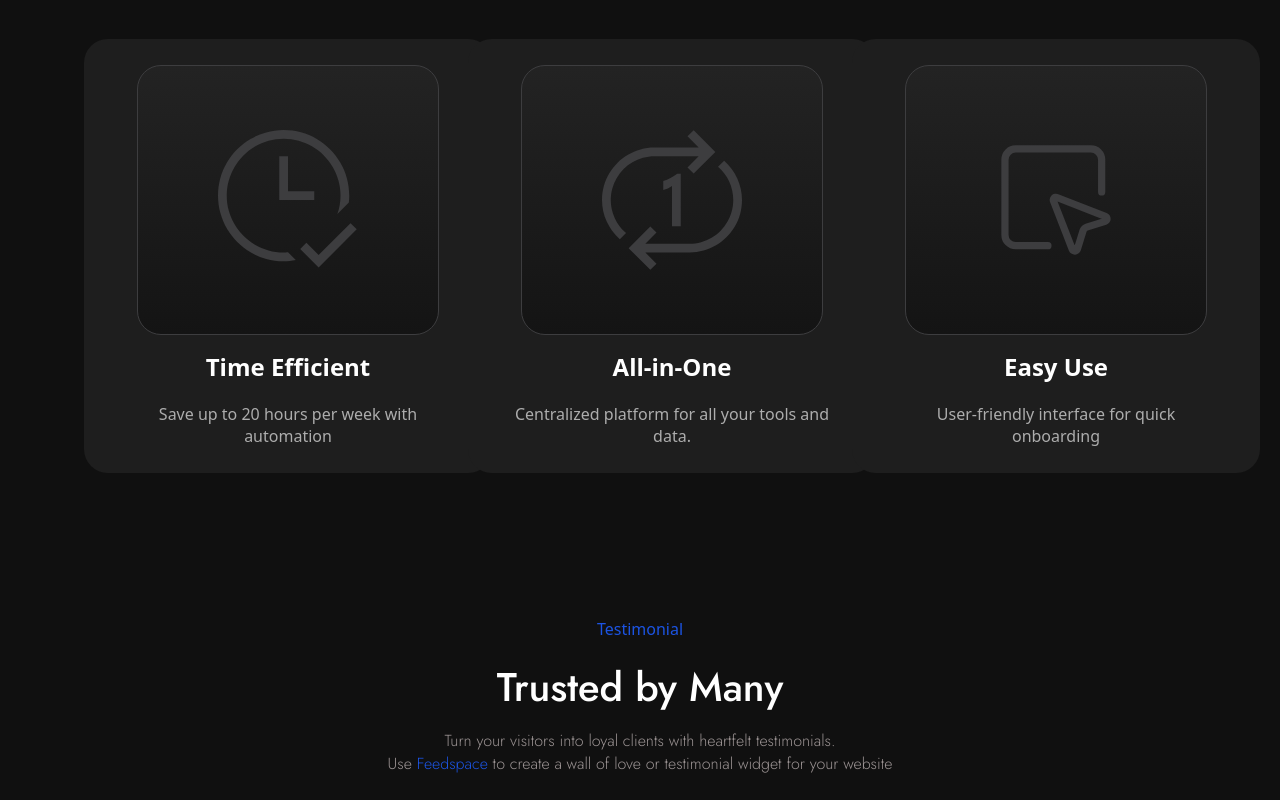
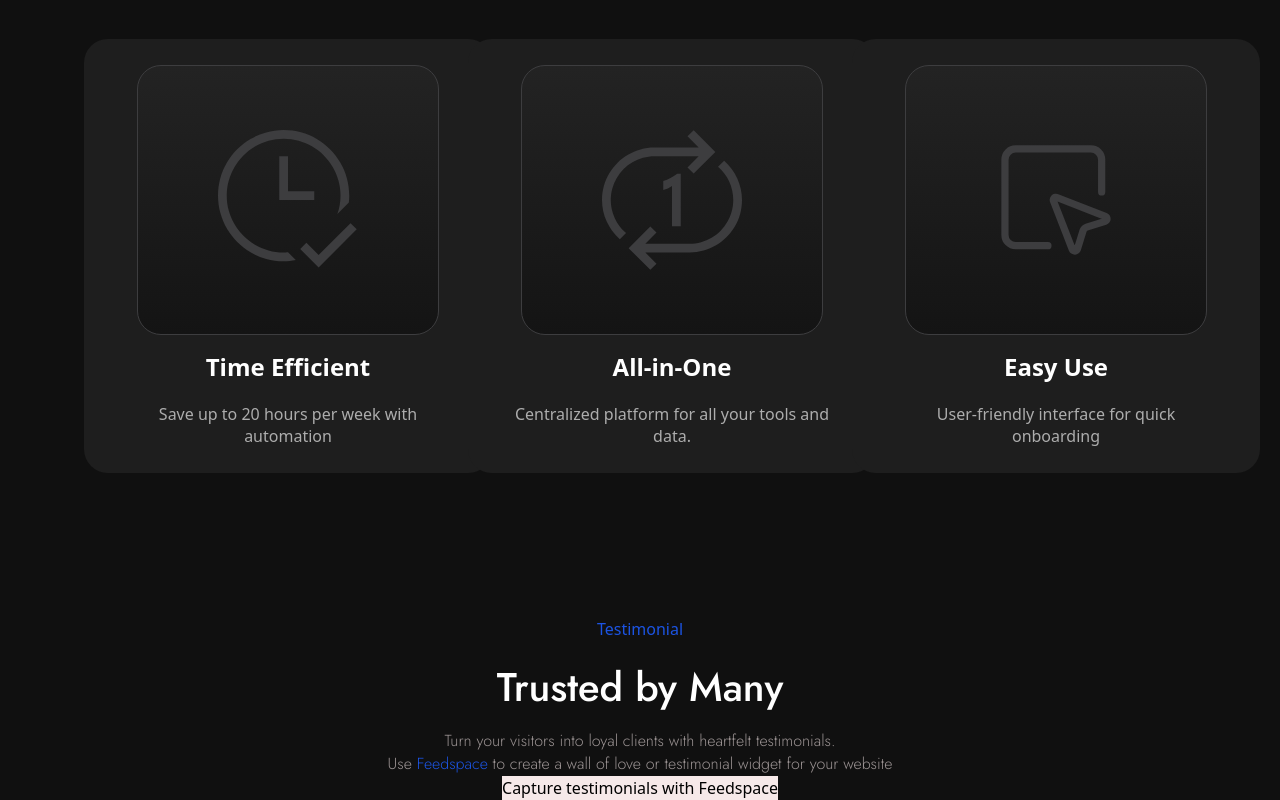
Before and after one commit to berkcantelseren/Bays, a Next.js app: page / in a window 1280 px wide. Shown: the part 2311-3111 px from the top of the page. Before the commit the page ends 3087 px from the top, so only its background shows below. Built offline with nearby package versions, Linux system fonts and the light colour scheme.

Commit message:
added button for testimonial part

```diff
--- a/app/components/Home/Testimonial/Testimonial.js
+++ b/app/components/Home/Testimonial/Testimonial.js
@@ -37,6 +37,11 @@ export default function Testimonial() {
         </a>{" "}
         to create a wall of love or testimonial widget for your website
       </p>
+      <div>
+        <button className="w-[326] h-[47] bg-[#F6E9E9]">
+          Capture testimonials with Feedspace
+        </button>
+      </div>
     </div>
   );
 }
```
